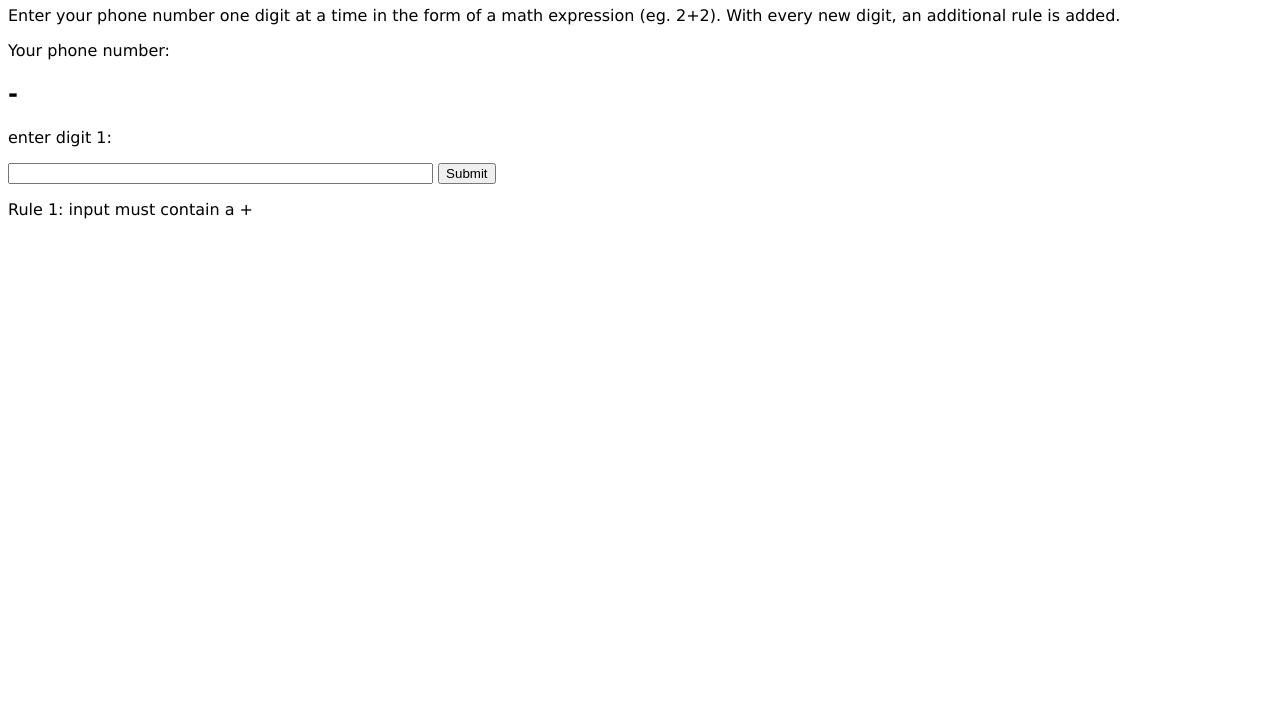
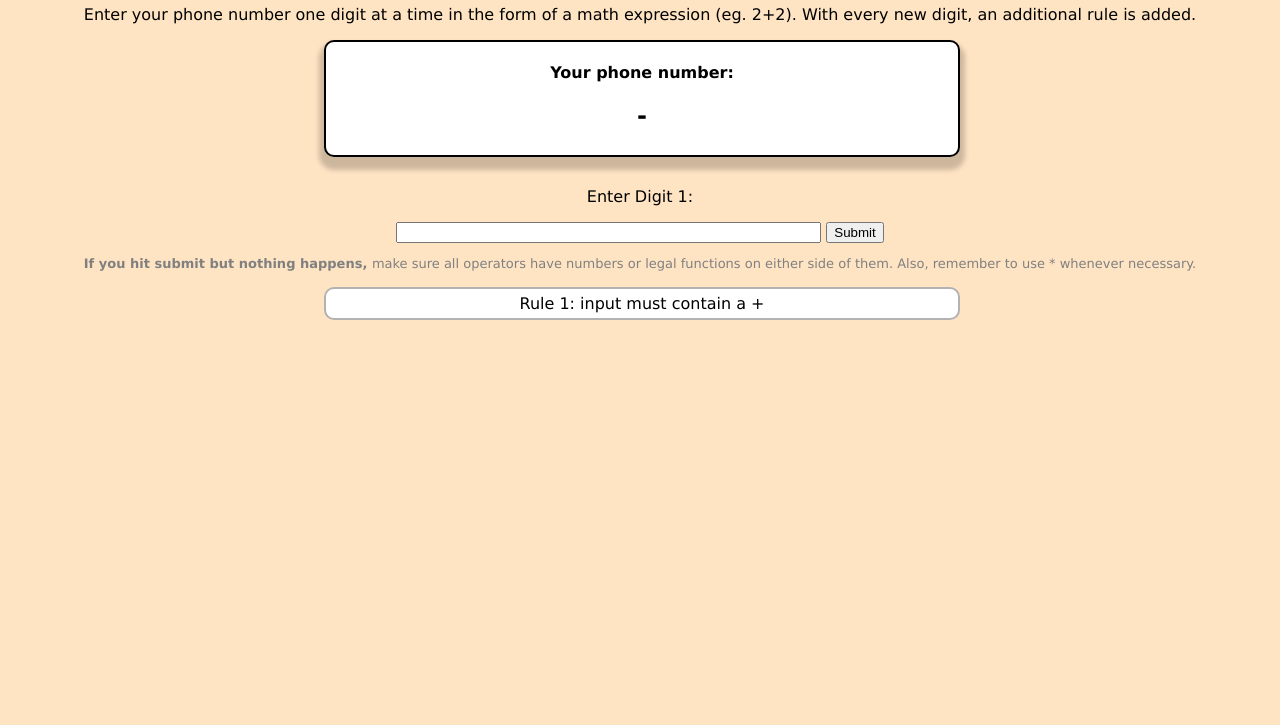
Before and after one commit to AnthonyPetrocco/AnthonyPetrocco.github.io, a plain HTML site: page js/index.html in a window 1280 px wide. Shown: the part 75-800 px from the top of the page. Drawn offline with Linux system fonts and the light colour scheme.

Commit message:
update js

```diff
--- a/js/css.css
+++ b/js/css.css
@@ -1,3 +1,44 @@
 body {
     font-family: 'Lucida Sans', 'Lucida Sans Regular', 'Lucida Grande', 'Lucida Sans Unicode', Geneva, Verdana, sans-serif;
+    text-align: center;
+    background-color: bisque;
 }
+
+h1 {
+    font-family: 'Courier New', Courier, monospace;
+    letter-spacing: 3px;
+}
+
+.rule {
+    width: 50%;
+    padding-top: 5px;
+    padding-bottom: 5px;
+    border-style: solid;
+    border-width: 2px;
+    border-color: rgba(0, 0, 0, 0.3);
+    background-color: white;
+    border-radius: 10px;
+    margin-left: 25%;
+}
+
+.yourPhoneNumber{
+    width: 50%;
+    padding-top: 5px;
+    padding-bottom: 5px;
+    border-style: solid;
+    border-width: 2px;
+    border-color: black;
+    background-color: white;
+    border-radius: 10px;
+    margin-left: 25%;
+    box-shadow: 0 8px 5px 5px rgba(0, 0, 0, 0.2);
+}
+
+.currentDigit {
+    margin-top: 30px;
+}
+
+.disclaimer {
+    font-size: small;
+    color: gray;
+}
--- a/js/index.html
+++ b/js/index.html
@@ -9,13 +9,16 @@
 <body>
     <h1>Phone number math</h1>
     <p>Enter your phone number one digit at a time in the form of a math expression (eg. 2+2). With every new digit, an additional rule is added.</p>
-    <p>Your phone number:</p>
-    <h2 class="phoneNumber">-</h2>
-    <p class="currentDigit">enter digit 1:</p>
+    <div class="yourPhoneNumber">
+        <p><strong>Your phone number:</strong></p>
+        <h2 class="phoneNumber">-</h2>
+    </div>
+    <p class="currentDigit">Enter Digit 1:</p>
     <input class="textInput" type="text" size="50"></input>
     <input class="submit" type="submit"></input>
+    <p class="disclaimer"> <strong>If you hit submit but nothing happens, </strong> make sure all operators have numbers or legal functions on either side of them. Also, remember to use * whenever necessary.</p>
     <div class="rules">
-        <p>Rule 1: input must contain a +</p>
+        <p class="rule">Rule 1: input must contain a +</p>
     </div>
 
     <script src="js.js"></script>
--- a/js/js.js
+++ b/js/js.js
@@ -38,16 +38,18 @@ function calculateNumber(submission){
     //checks if the result is greater than 9
     if(intermediary !== "fail"){
 
+        console.log(intermediary)
+
         let finalNumber = eval(intermediary);
 
+        console.log(finalNumber);
+
         if(finalNumber > 9){
-            console.log(finalNumber)
             alert("result was greater than 9, try again!")
 
         //checks if the result is negative
         }else{
             if(finalNumber < 0){
-                console.log(finalNumber)
                 alert("result was a negative number, try again!");
 
             //checks if the number is a decimal
@@ -61,13 +63,13 @@ function calculateNumber(submission){
                     //an exception to the above statement that allows the result if it's close enough, then rounds the result
                     //this is necessary because sine functions are dumb
                     let approximation = 0.000001
-                    if(Math.abs(finalNumber) < Math.round(finalNumber) + approximation){
+
+                    if(finalNumber < Math.floor(finalNumber) + approximation){
+                        console.log("yes");
                         finalNumber = Math.round(finalNumber);
-                        console.log(finalNumber)
                         displayNumber(finalNumber);
 
                     } else {
-                        console.log(finalNumber)
                         alert("result was not an integer!")
                     }
                 }
@@ -102,6 +104,8 @@ function filter(submission){
             return("fail")
         }else{
 
+            submission = submission.replaceAll('^',"**");
+
 //begin rule checks. This runs the result of the equation through all the various rules one at a time.
 // Depending on which digit of the phone number is being entered, it may stop the check early and send the number out.
 //RULE 1
@@ -125,11 +129,10 @@ function filter(submission){
                             }
 //RULE 3
                             if(numberCounter >= 2){
-                                if(submission.indexOf('^')<= -1){
+                                if(submission.indexOf('**')<= -1){
                                     alert("didn't pass rule 3!");
                                     return("fail")
                                 } else {
-                                    submission = submission.replaceAll('^',"**");
                                     if(numberCounter === 2){
                                         return(submission);
                                     }
@@ -289,56 +292,66 @@ function displayNumber(finalNumber){
 
     //creates the paragraph element for the next rule
     let newRule = document.createElement('p');
+    newRule.setAttribute("class","rule");
 
     //adds the next rule to the page. Some of these blocks have extra code to help with formatting as the number grows.
     if(numberCounter === 0){
         displayedPhoneNumber.textContent = displayedPhoneNumber.textContent.replaceAll("-","")
         currentDigit.textContent = currentDigit.textContent.replaceAll("1","2")
+        newRule.setAttribute("style","background-color: rgba(255, 0, 0," + 1/12 + ")");
         newRule.textContent = " Rule 2: input must contain a *"
         ruleSection.appendChild(newRule);
     }
     if(numberCounter === 1){
         currentDigit.textContent = currentDigit.textContent.replaceAll("2","3")
+        newRule.setAttribute("style","background-color: rgba(255, 0, 0," + 2/12 + ")");
         newRule.textContent = " Rule 3: input must contain an exponent (use ^)"
         ruleSection.appendChild(newRule);
     }
     if(numberCounter === 2){
         displayedPhoneNumber.textContent = "(" + displayedPhoneNumber.textContent + ")-"
         currentDigit.textContent = currentDigit.textContent.replaceAll("3","4")
+        newRule.setAttribute("style","background-color: rgba(255, 0, 0," + 3/12 + ")");
         newRule.textContent = " Rule 4: input must contain a -"
         ruleSection.appendChild(newRule);
     }
     if(numberCounter === 3){
         currentDigit.textContent = currentDigit.textContent.replaceAll("4","5")
+        newRule.setAttribute("style","background-color: rgba(255, 0, 0," + 4/12 + ")");
         newRule.textContent = " Rule 5: input must NOT contain a 0 or 1"
         ruleSection.appendChild(newRule);
     }
     if(numberCounter === 4){
         currentDigit.textContent = currentDigit.textContent.replaceAll("5","6")
+        newRule.setAttribute("style","background-color: rgba(255, 0, 0," + 5/12 + ")");
         newRule.textContent = " Rule 6: input must contain a base 10 logarithm (use log())"
         ruleSection.appendChild(newRule);
     }
     if(numberCounter === 5){
         displayedPhoneNumber.textContent = displayedPhoneNumber.textContent + "-";
         currentDigit.textContent = currentDigit.textContent.replaceAll("6","7")
+        newRule.setAttribute("style","background-color: rgba(255, 0, 0," + 6/12 + ")");
         newRule.textContent = " Rule 7: input must contain a decimal"
         ruleSection.appendChild(newRule);
     }
 
     if(numberCounter === 6){
         currentDigit.textContent = currentDigit.textContent.replaceAll("7","8")
+        newRule.setAttribute("style","background-color: rgba(255, 0, 0," + 7/12 + ")");
         newRule.textContent = " Rule 8: input must contain exactly THREE pi's (just type 'pi'). Remember to use operators whenever necessary; 2pi isn't valid, but 2*pi is."
         ruleSection.appendChild(newRule);
     }
 
     if(numberCounter === 7){
         currentDigit.textContent = currentDigit.textContent.replaceAll("8","9")
+        newRule.setAttribute("style","background-color: rgba(255, 0, 0," + 8/12 + ")");
         newRule.textContent = " Rule 9: input must contain a sine function (use sin(). calculated in radians)"
         ruleSection.appendChild(newRule);
     }
 
     if(numberCounter === 8){
         currentDigit.textContent = currentDigit.textContent.replaceAll("9","10")
+        newRule.setAttribute("style","background-color: rgba(255, 0, 0," + 9/12 + ")");
         newRule.textContent = " Rule 10: no digit may appear more than 2 times (with the exception of pi)"
         ruleSection.appendChild(newRule);
     }
```
